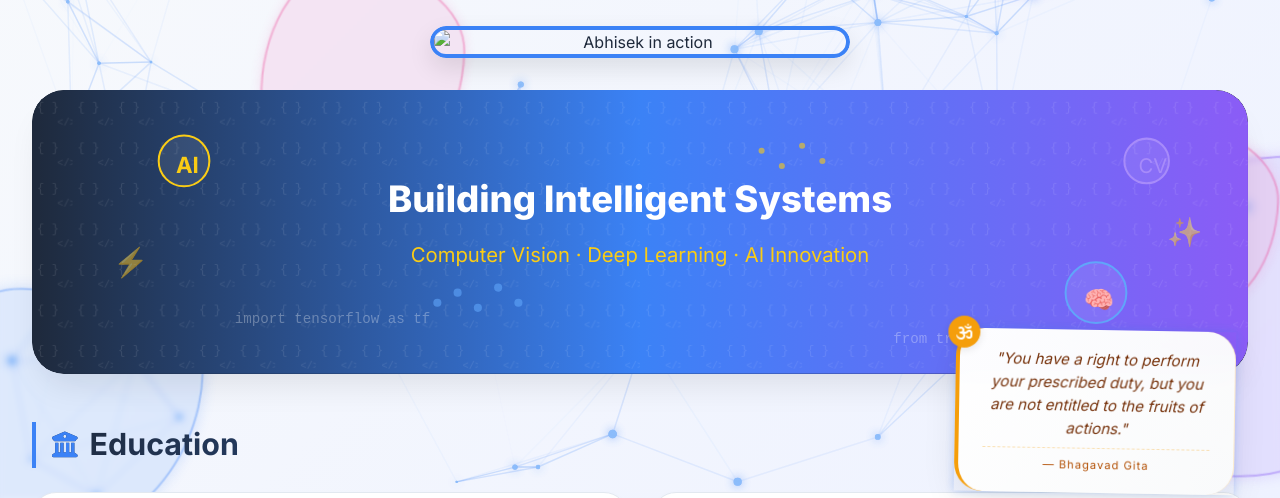
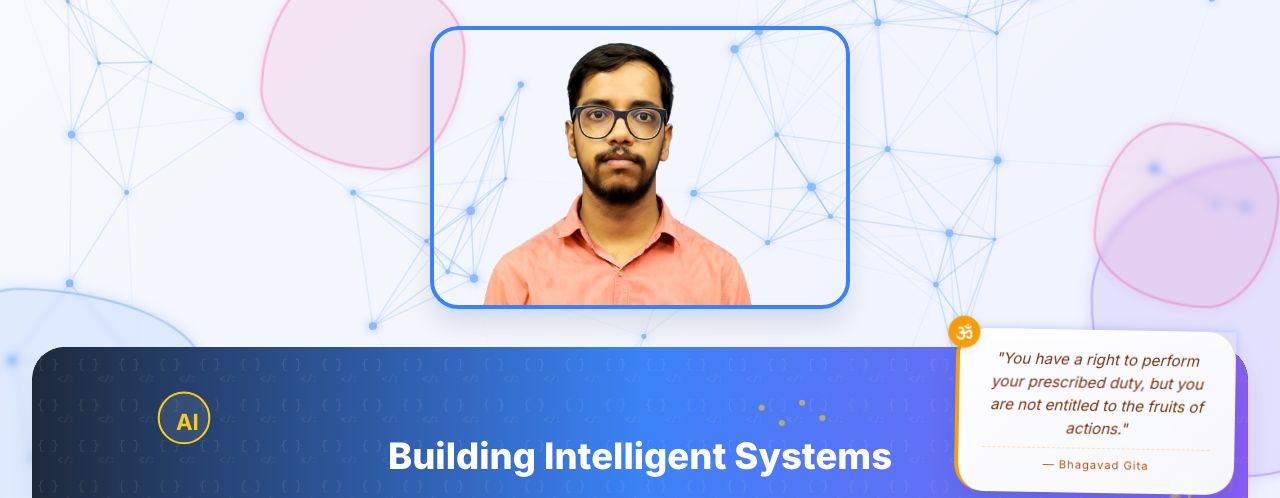
Before and after one commit to abhisekkundu-DS/my_portfolio, a plain HTML site: page my_page/portfolio.html in a window 1280 px wide. Shown: the part 302-800 px from the top of the page. Drawn offline with nearby package versions, Linux system fonts and the light colour scheme; animation ran at ten frames a second.

Commit message:
Update image source path in portfolio.html

```diff
--- a/my_page/portfolio.html
+++ b/my_page/portfolio.html
@@ -699,7 +699,7 @@
 
   <!-- INTRO PHOTO BETWEEN HERO AND BLUE BLOCK -->
   <div class="intro-image-wrapper" data-aos="fade-up" data-aos-delay="100">
-    <img src="my_page/my_image.png" alt="Abhisek in action" class="intro-image">
+    <img src="my_image.png" alt="Abhisek in action" class="intro-image">
   </div>
 
   <!-- NEW IMAGE SECTION - Professional Banner with AI Theme -->
```
